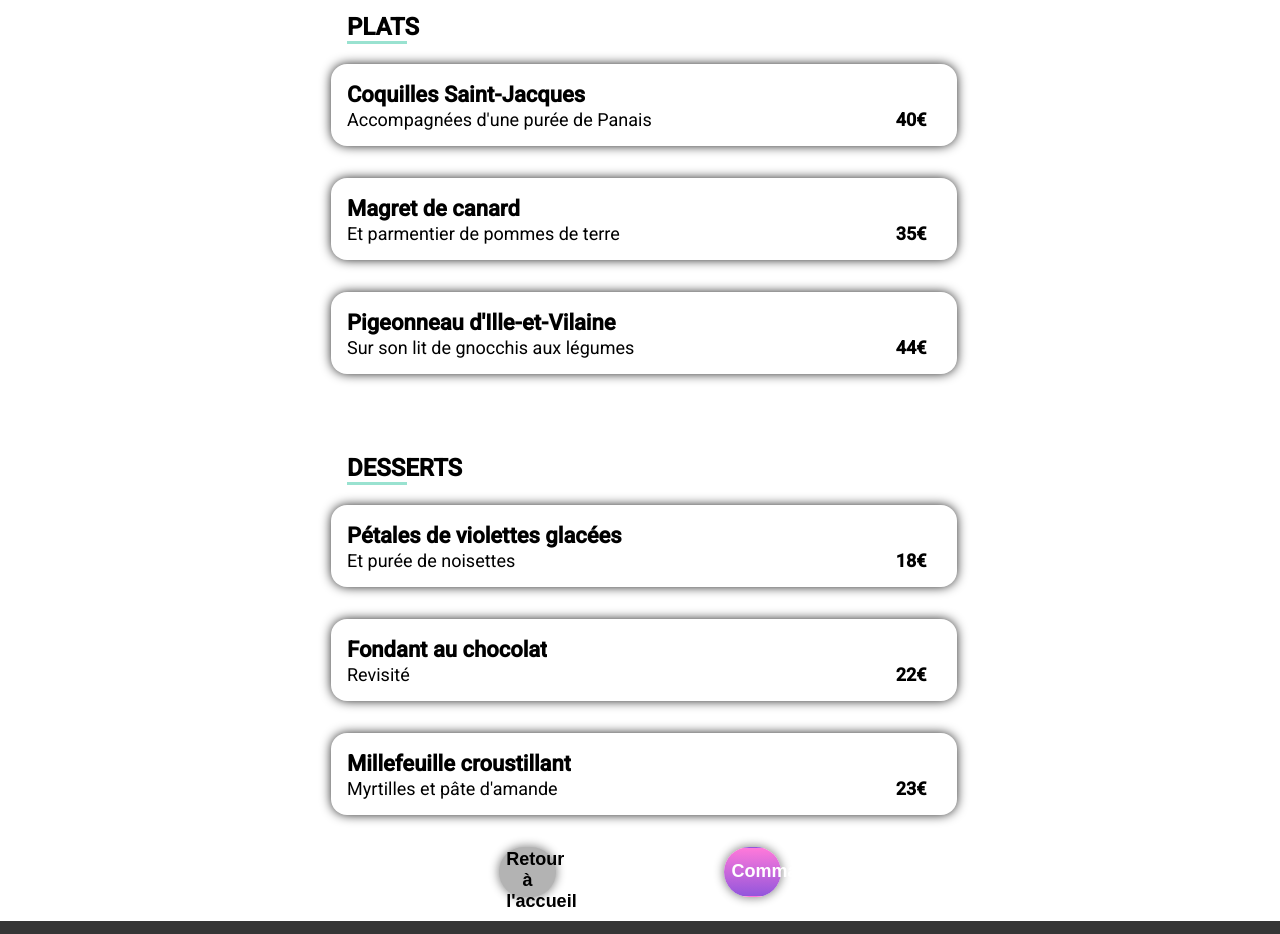
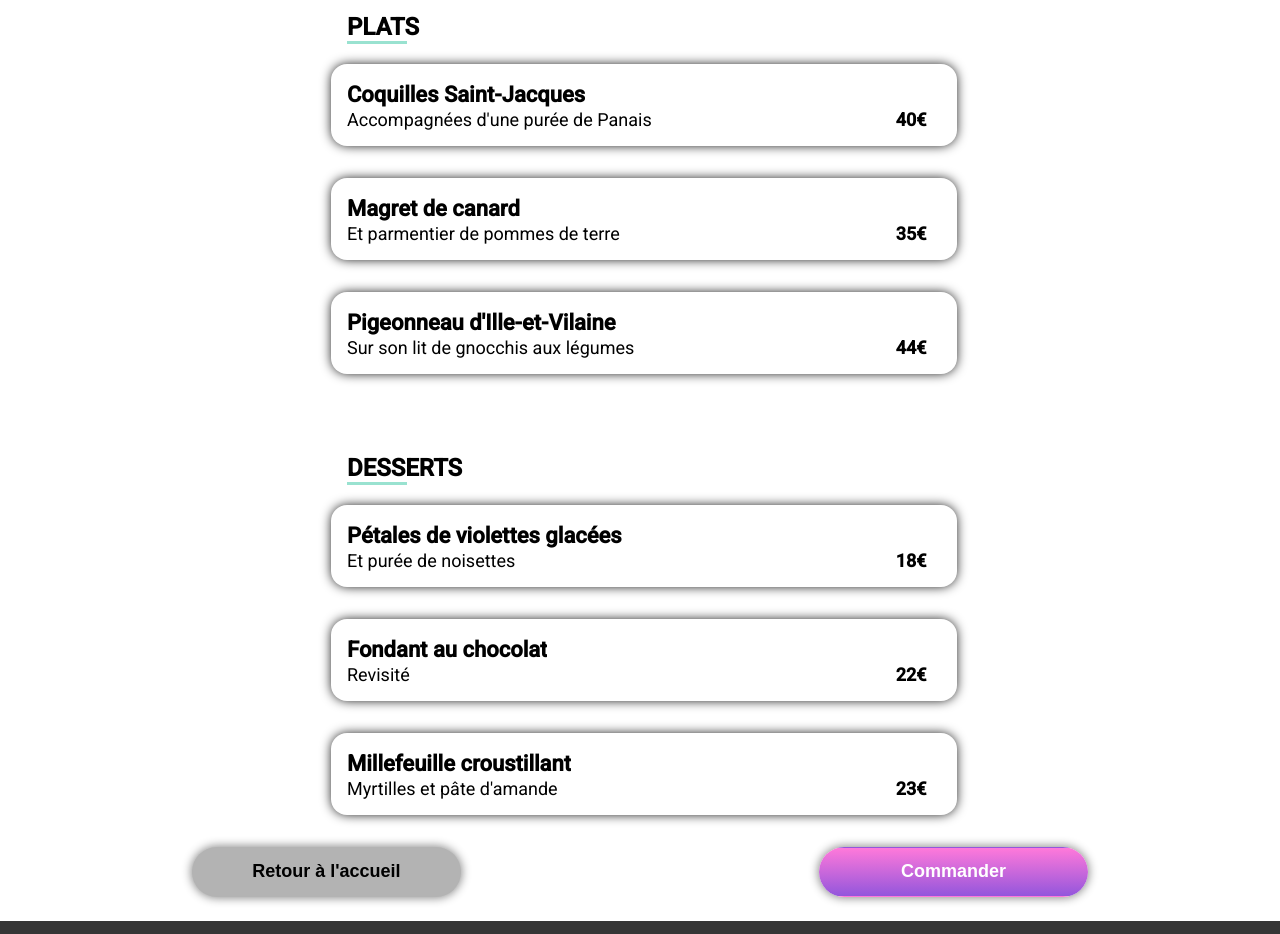
Before and after one commit to sweettsubaki/CeliaCollet_3_13072021, a website: page alafrancaise.html in a window 1280 px wide. Shown: the part 1112-2046 px from the top of the page. Drawn offline with Linux system fonts and the light colour scheme; a web font is replaced by a local one.

Commit message:
modification boutons page menu en compscreen

```diff
--- a/sass/compscreen.scss
+++ b/sass/compscreen.scss
@@ -170,12 +170,13 @@ margin-left: -30%;
    text-align: center;
    display: flex;
    justify-content: space-between;
+   width: 70%;
    &__button {
-      width: 20%;
+      width: 30%;
    }
    &__backward {
       display: block;
-      width: 20%;
+      width: 30%;
       background: none;
       @include grey-shades($amount: 70%);
       color: black;
```
Also changed, not shown: public/css/compscreen.css, 1 other file.
